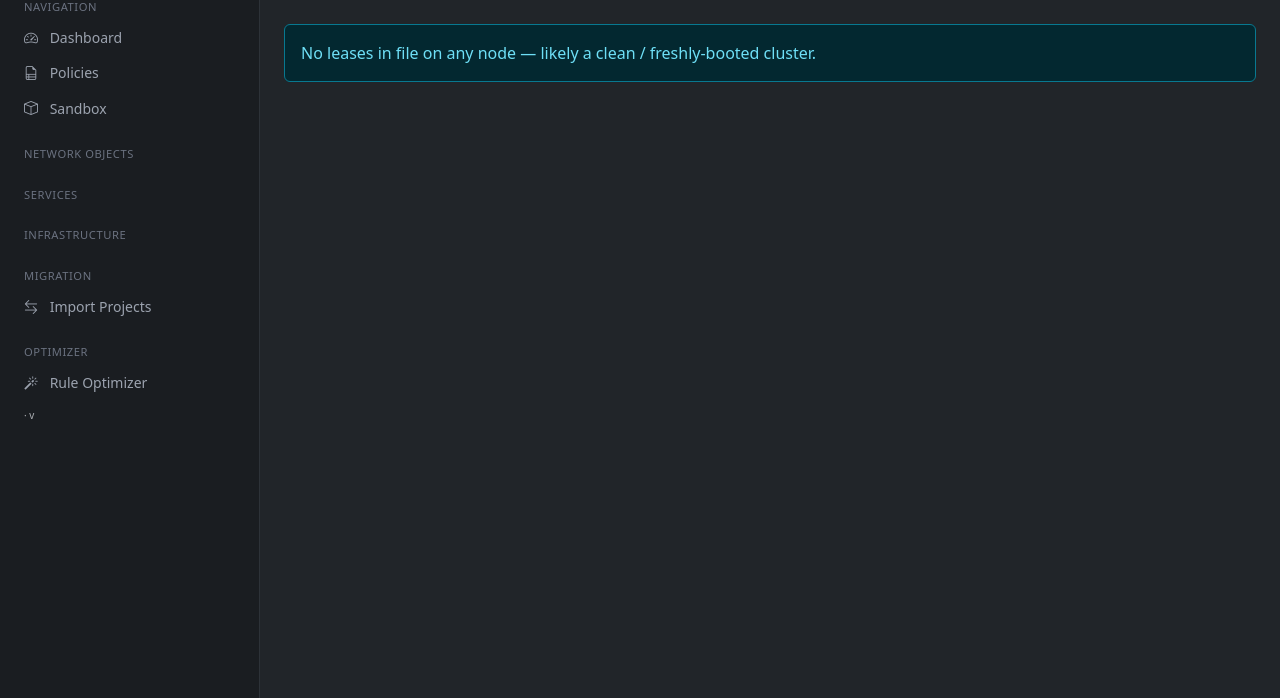
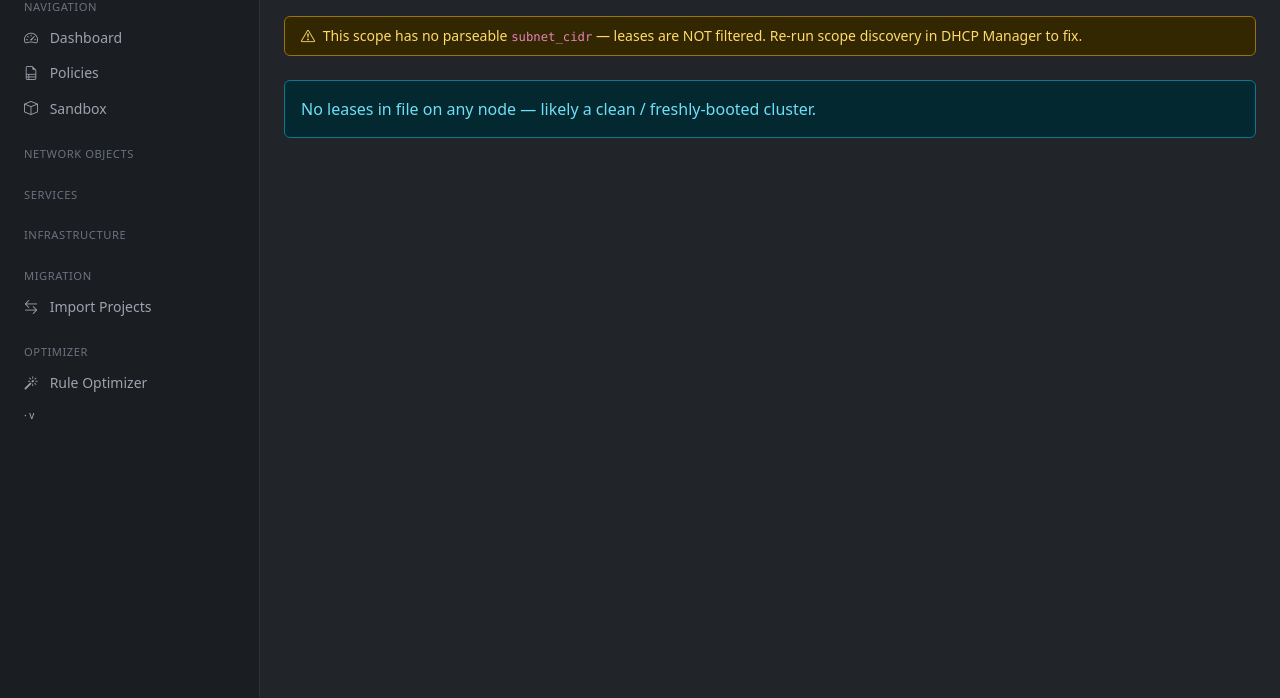
Before and after one commit to smaterazzi/FlexEdgeAdminProd, a Python web app: template webapp/templates/dhcp/leases.html in a window 1280 px wide. Shown: the part 102-800 px from the top of the page. Run offline with Jinja, Linux system fonts and the light colour scheme; the template is opened without the code that fills it, so the values that code supplies are empty.

Commit message:
FlexEdgeAdmin release — 2026-04-25
Co-Authored-By: Claude Opus 4.6 (1M context) <noreply@anthropic.com>

```diff
--- a/webapp/templates/dhcp/leases.html
+++ b/webapp/templates/dhcp/leases.html
@@ -23,6 +23,24 @@
     </a>
   </div>
 </div>
+
+{% if subnet_filter_cidr %}
+<div class="alert alert-secondary py-2 px-3 mb-3 small d-flex align-items-center">
+  <i class="bi bi-funnel me-2"></i>
+  Filtered to <code class="ms-1 me-1">{{ subnet_filter_cidr }}</code>
+  {% if leases_other_subnets %}
+  — <span class="text-muted ms-1">
+      {{ leases_other_subnets }} lease(s) on other subnets hidden
+    </span>
+  {% endif %}
+</div>
+{% else %}
+<div class="alert alert-warning py-2 px-3 mb-3 small">
+  <i class="bi bi-exclamation-triangle me-1"></i>
+  This scope has no parseable <code>subnet_cidr</code> — leases are NOT
+  filtered. Re-run scope discovery in DHCP Manager to fix.
+</div>
+{% endif %}
 
 <div class="row g-2 mb-3">
   {% for n in nodes %}
```
Also changed, not shown: webapp/dhcp_manager.py (+28 -0 lines), .version.json.
